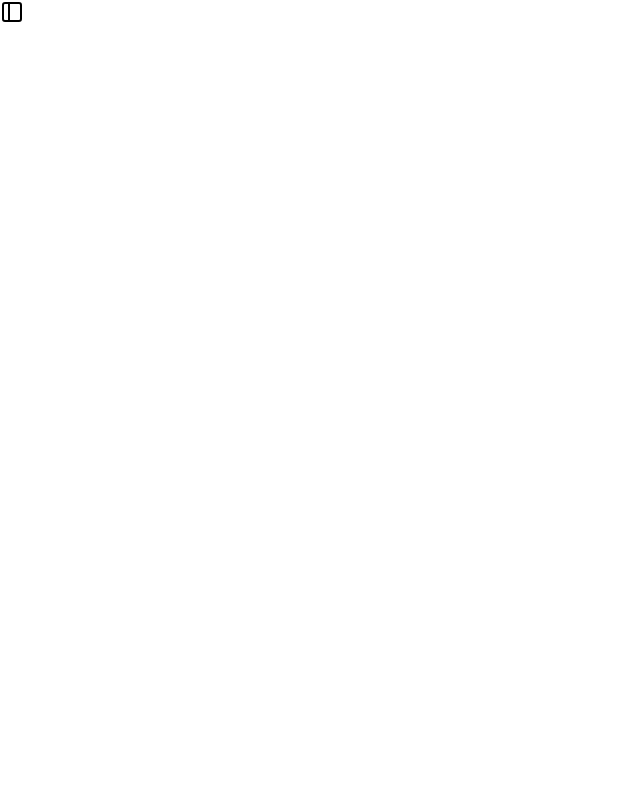
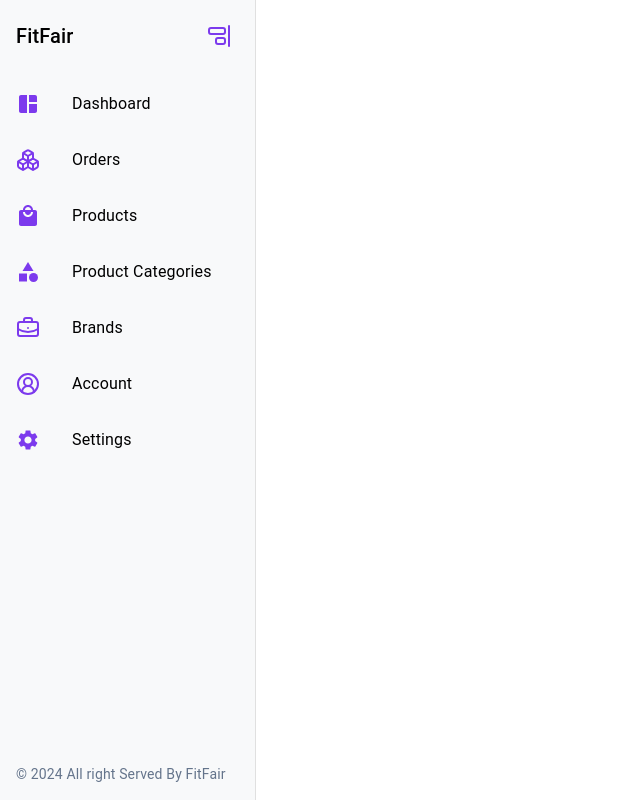
Before and after one commit to Barbecue95/FitFair-Commerence, a Next.js app: page /seller in a window 1280 px wide. Shown: the whole page, without its empty margins (0-640 px from the left). Built offline with nearby package versions, Linux system fonts and the light colour scheme.

Commit message:
Created SideBar

```diff
--- a/package.json
+++ b/package.json
@@ -14,6 +14,7 @@
     "@mui/icons-material": "^6.1.6",
     "@mui/material": "^6.1.6",
     "@radix-ui/react-icons": "^1.3.1",
+    "@toolpad/core": "^0.8.1",
     "class-variance-authority": "^0.7.0",
     "clsx": "^2.1.1",
     "lucide-react": "^0.454.0",
--- a/src/components/SideBar.tsx
+++ b/src/components/SideBar.tsx
@@ -1,12 +1,25 @@
-import ChevronLeftIcon from "@mui/icons-material/ChevronLeft";
-import ChevronRightIcon from "@mui/icons-material/ChevronRight";
+import { Category } from "@mui/icons-material";
 import LocalMallIcon from "@mui/icons-material/LocalMall";
 import SettingsIcon from "@mui/icons-material/Settings";
-import ShoppingBagIcon from "@mui/icons-material/ShoppingBag";
 import SpaceDashboardIcon from "@mui/icons-material/SpaceDashboard";
-import { Button, IconButton, Typography } from "@mui/material";
+import {
+  IconButton,
+  List,
+  ListItem,
+  ListItemButton,
+  ListItemIcon,
+  ListItemText,
+  Typography,
+} from "@mui/material";
 import { styled } from "@mui/material/styles";
-import { useRouter } from "next/router";
+import {
+  AlignEndVertical,
+  AlignStartVertical,
+  Boxes,
+  BriefcaseBusiness,
+  CircleUserRound,
+} from "lucide-react";
+import Link from "next/link";
 import { useState } from "react";
 
 const sidebarItems = [
@@ -19,7 +32,7 @@
   {
     id: 2,
     label: "Orders",
-    icon: <ShoppingBagIcon />,
+    icon: <Boxes />,
     route: "/seller/orders",
   },
   {
@@ -30,6 +43,24 @@
   },
   {
     id: 4,
+    label: "Product Categories",
+    icon: <Category />,
+    route: "/seller/account",
+  },
+  {
+    id: 5,
+    label: "Brands",
+    icon: <BriefcaseBusiness />,
+    route: "/seller/account",
+  },
+  {
+    id: 6,
+    label: "Account",
+    icon: <CircleUserRound />,
+    route: "/seller/account",
+  },
+  {
+    id: 7,
     label: "Settings",
     icon: <SettingsIcon />,
     route: "/seller/settings",
@@ -39,61 +70,66 @@
 // Styled container for sidebar
 const SidebarContainer = styled("div")<{ collapsed: boolean }>(
   ({ collapsed }) => ({
-    width: collapsed ? "4rem" : "16rem",
+    width: collapsed ? "4rem" : "16rem", // Width of SideBar
     transition: "width 0.3s ease",
     display: "flex",
     flexDirection: "column",
     justifyContent: "space-between",
     height: "100vh",
     borderRight: "1px solid #e0e0e0",
-    backgroundColor: "#f8f9fa", // Customize as needed
+    backgroundColor: "#f8f9fa", // Background Color of SideBar
   })
 );
 
-export function Sidebar() {
+export function SideBar() {
   const [collapsed, setCollapsed] = useState(false);
-  const router = useRouter();
 
   return (
     <SidebarContainer collapsed={collapsed}>
       {/* Sidebar Header */}
       <div className="p-4">
         <div
-          className={`flex items-center ${
-            collapsed ? "justify-center" : "justify-between"
-          }`}
+          className={`flex items-center ${collapsed ? "justify-center" : "justify-between"}`}
         >
           {!collapsed && (
             <Typography variant="h6" className="font-semibold">
-              Menu
+              FitFair
             </Typography>
           )}
-          <IconButton onClick={() => setCollapsed(!collapsed)}>
-            {collapsed ? <ChevronRightIcon /> : <ChevronLeftIcon />}
+          <IconButton
+            onClick={() => setCollapsed(!collapsed)}
+            sx={{ color: "#7c3aed" }}
+          >
+            {collapsed ? <AlignStartVertical /> : <AlignEndVertical />}
           </IconButton>
         </div>
       </div>
 
       {/* Sidebar Items */}
-      <div className="flex-grow space-y-2 overflow-y-auto mt-4">
+      <List className="flex-grow space-y-2  mt-4">
         {sidebarItems.map((item) => (
-          <Button
+          <Link
             key={item.id}
-            startIcon={item.icon}
-            fullWidth
-            onClick={() => router.push(item.route)}
-            className="justify-start"
+            href={item.route}
+            className="flex flex-col textDecoration:none, cursor-pointer"
           >
-            {!collapsed && <span>{item.label}</span>}
-          </Button>
+            <ListItem disablePadding>
+              <ListItemButton>
+                <ListItemIcon sx={{ color: "#7c3aed" }}>
+                  {item.icon}
+                </ListItemIcon>
+                {!collapsed && <ListItemText>{item.label}</ListItemText>}
+              </ListItemButton>
+            </ListItem>
+          </Link>
         ))}
-      </div>
+      </List>
 
       {/* Footer Section */}
       <div className="p-4">
         {!collapsed && (
-          <Typography variant="body2" className="text-xs text-gray-500">
-            © 2024 Your Company
+          <Typography variant="body2" className="text-xs text-slate-500">
+            © 2024 All right Served By FitFair
           </Typography>
         )}
       </div>
--- a/src/pages/seller/index.tsx
+++ b/src/pages/seller/index.tsx
@@ -1,9 +1,5 @@
-import { Sidebar } from "lucide-react";
+import { SideBar } from "@/components/SideBar";
 
 export default function SellerPage() {
-  return (
-    <div>
-      <Sidebar />
-    </div>
-  );
+  return <SideBar />;
 }
--- a/tailwind.config.ts
+++ b/tailwind.config.ts
@@ -10,53 +10,53 @@
   theme: {
     extend: {
       colors: {
-  			background: 'hsl(var(--background))',
-  			foreground: 'hsl(var(--foreground))',
+        background: "hsl(var(--background))",
+        foreground: "hsl(var(--foreground))",
         card: {
-  				DEFAULT: 'hsl(var(--card))',
-  				foreground: 'hsl(var(--card-foreground))'
+          DEFAULT: "hsl(var(--card))",
+          foreground: "hsl(var(--card-foreground))",
         },
         popover: {
-  				DEFAULT: 'hsl(var(--popover))',
-  				foreground: 'hsl(var(--popover-foreground))'
+          DEFAULT: "hsl(var(--popover))",
+          foreground: "hsl(var(--popover-foreground))",
         },
         primary: {
-  				DEFAULT: 'hsl(var(--primary))',
-  				foreground: 'hsl(var(--primary-foreground))'
+          DEFAULT: "hsl(var(--primary))",
+          foreground: "hsl(var(--primary-foreground))",
         },
         secondary: {
-  				DEFAULT: 'hsl(var(--secondary))',
-  				foreground: 'hsl(var(--secondary-foreground))'
+          DEFAULT: "hsl(var(--secondary))",
+          foreground: "hsl(var(--secondary-foreground))",
         },
         muted: {
-  				DEFAULT: 'hsl(var(--muted))',
-  				foreground: 'hsl(var(--muted-foreground))'
+          DEFAULT: "hsl(var(--muted))",
+          foreground: "hsl(var(--muted-foreground))",
         },
         accent: {
-  				DEFAULT: 'hsl(var(--accent))',
-  				foreground: 'hsl(var(--accent-foreground))'
+          DEFAULT: "hsl(var(--accent))",
+          foreground: "hsl(var(--accent-foreground))",
         },
         destructive: {
-  				DEFAULT: 'hsl(var(--destructive))',
-  				foreground: 'hsl(var(--destructive-foreground))'
+          DEFAULT: "hsl(var(--destructive))",
+          foreground: "hsl(var(--destructive-foreground))",
         },
-  			border: 'hsl(var(--border))',
-  			input: 'hsl(var(--input))',
-  			ring: 'hsl(var(--ring))',
+        border: "hsl(var(--border))",
+        input: "hsl(var(--input))",
+        ring: "hsl(var(--ring))",
         chart: {
-  				'1': 'hsl(var(--chart-1))',
-  				'2': 'hsl(var(--chart-2))',
-  				'3': 'hsl(var(--chart-3))',
-  				'4': 'hsl(var(--chart-4))',
-  				'5': 'hsl(var(--chart-5))'
-  			}
+          "1": "hsl(var(--chart-1))",
+          "2": "hsl(var(--chart-2))",
+          "3": "hsl(var(--chart-3))",
+          "4": "hsl(var(--chart-4))",
+          "5": "hsl(var(--chart-5))",
+        },
       },
       borderRadius: {
-  			lg: 'var(--radius)',
-  			md: 'calc(var(--radius) - 2px)',
-  			sm: 'calc(var(--radius) - 4px)'
-  		}
-  	}
+        lg: "var(--radius)",
+        md: "calc(var(--radius) - 2px)",
+        sm: "calc(var(--radius) - 4px)",
+      },
+    },
   },
   plugins: [require("tailwindcss-animate")],
 };
```
Also changed, not shown: 1 other file (tests, documents, lock files or other folders). Lines whose indentation alone changed are shown as unchanged.
